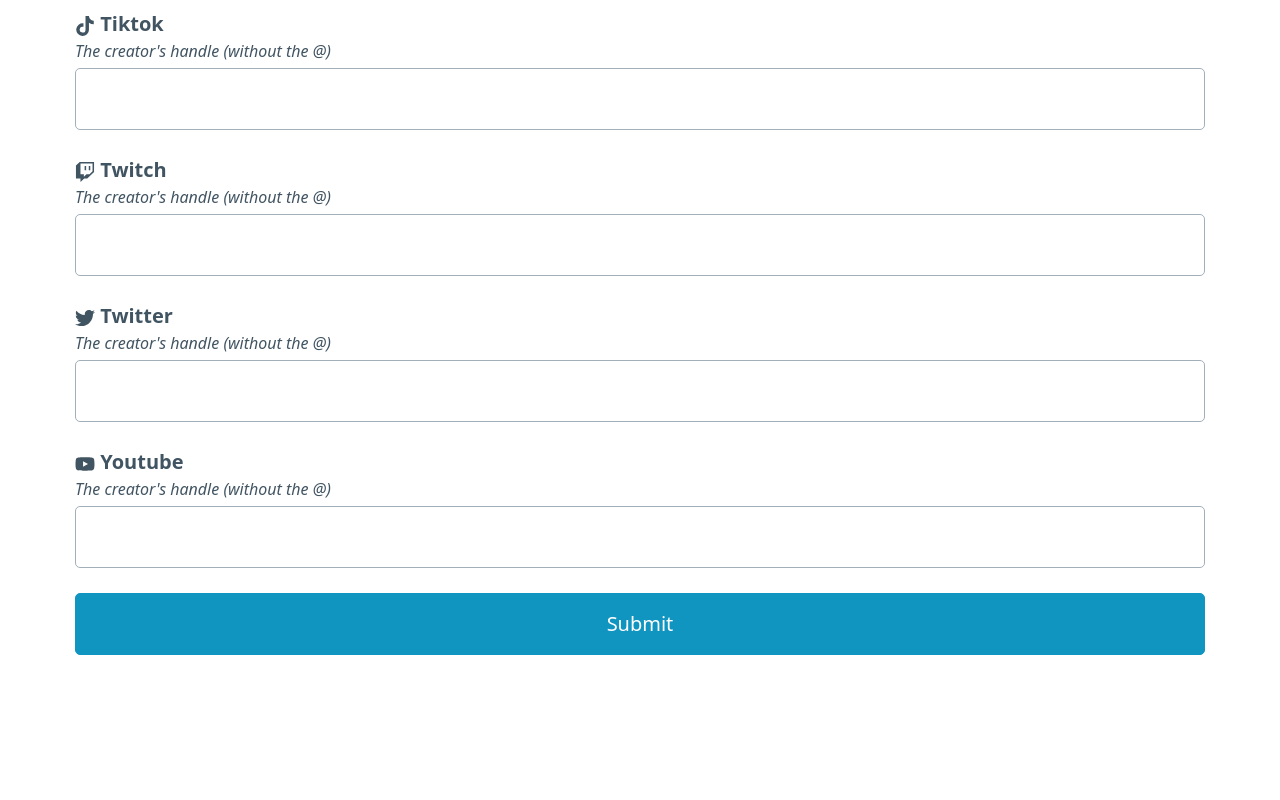
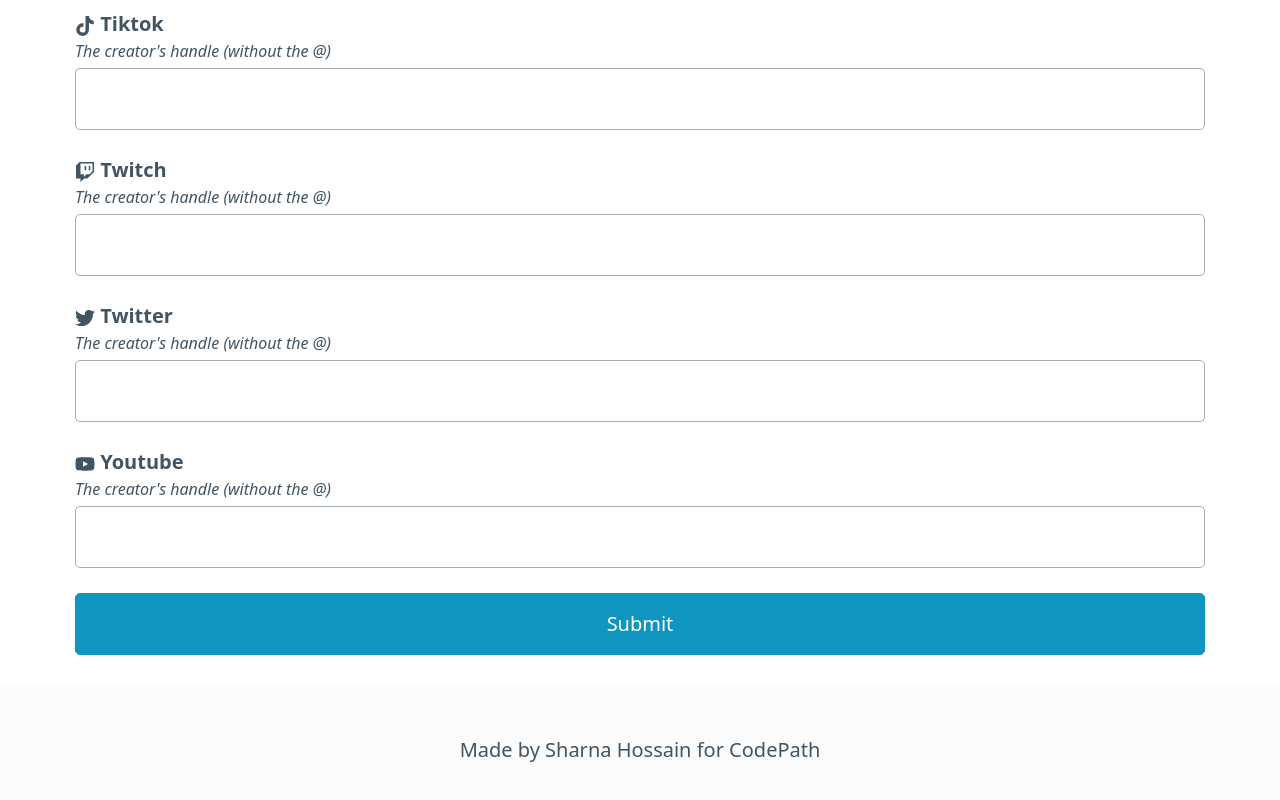
Before and after one commit to sharnajh/creatorverse, a React (Vite) app: page /add in a window 1280 px wide. Shown: the part 814-1614 px from the top of the page. Before the commit the page ends 1499 px from the top, so only its background shows below. Built offline with nearby package versions, Linux system fonts and the light colour scheme; no server answers; the database is empty.

Commit message:
added footer

```diff
--- a/src/App.css
+++ b/src/App.css
@@ -13,3 +13,10 @@
 h1, h2, h3, h4, h5, h6 {
     margin-bottom: 10px;
 }
+
+main {
+  display: flex;
+  flex-direction: column;
+  justify-content: space-between;
+  min-height: 100vh;
+}
--- a/src/App.jsx
+++ b/src/App.jsx
@@ -5,6 +5,7 @@
 import Routes from './Routes.jsx';
 import Nav from './components/Nav/Nav.jsx';
 import FetchingData from './pages/ErrorViews/FetchingData';
+import Footer from './components/Footer/Footer';
 
 // Context API to store + manage data retrieved from Supabase across the app
 export const CreatorsContext = createContext([]);
@@ -37,7 +38,8 @@
   }, []);
 
   return (
-    <>
+    <main>
+      <span>
         <Nav ref={NavRef} />
 
         {loading ? <FetchingData /> :
@@ -51,7 +53,10 @@
             </div >
           )
         }
-    </>
+      </span>
+
+      <Footer />
+    </main>
   )
 }
 
--- a/src/components/CreatorCard/CreatorCard.css
+++ b/src/components/CreatorCard/CreatorCard.css
@@ -62,3 +62,7 @@
     margin: 0;
     padding: 0;
 }
+
+.overlay h3 {
+    overflow: hidden;
+}
--- a/src/components/CreatorCard/CreatorCard.jsx
+++ b/src/components/CreatorCard/CreatorCard.jsx
@@ -15,14 +15,16 @@
             className="card">
             <div className='overlay'>
                 <h3>{creator.name}</h3>
+
                 <p>{creator.description}</p>
                 <div className="socmeds">
                     <SocialMediaLinks socmeds={creator.socialMediaLinks} />
                 </div>
             </div>
 
-
-            <img className="photo" src={creator.imageURL} />
+            <img className="photo"
+                alt={`Photo of ${creator.name}`}
+                src={creator.imageURL} />
         </article>
     )
 }
--- /dev/null
+++ b/src/components/Footer/Footer.css
@@ -0,0 +1,8 @@
+footer {
+    padding: 50px 0;
+    background-color: var(--card-sectionning-background-color);
+}
+
+footer .container {
+    text-align: center;
+}
--- /dev/null
+++ b/src/components/Footer/Footer.jsx
@@ -0,0 +1,13 @@
+import './Footer.css';
+
+const Footer = () => {
+    return (
+        <footer>
+            <div className="container">
+                Made by Sharna Hossain for CodePath
+            </div>
+        </footer>
+    )
+}
+
+export default Footer;
--- a/src/pages/CreatorManagement/ViewCreator/ViewCreator.jsx
+++ b/src/pages/CreatorManagement/ViewCreator/ViewCreator.jsx
@@ -42,7 +42,7 @@
                     </div>
 
                     <div className="img">
-                        <img src={creator.imageURL} />
+                        <img src={creator.imageURL} alt={`Photo of ${creator.name}`} />
                     </div>
 
                     <div className="desc">
```
Lines whose indentation alone changed are shown as unchanged.
